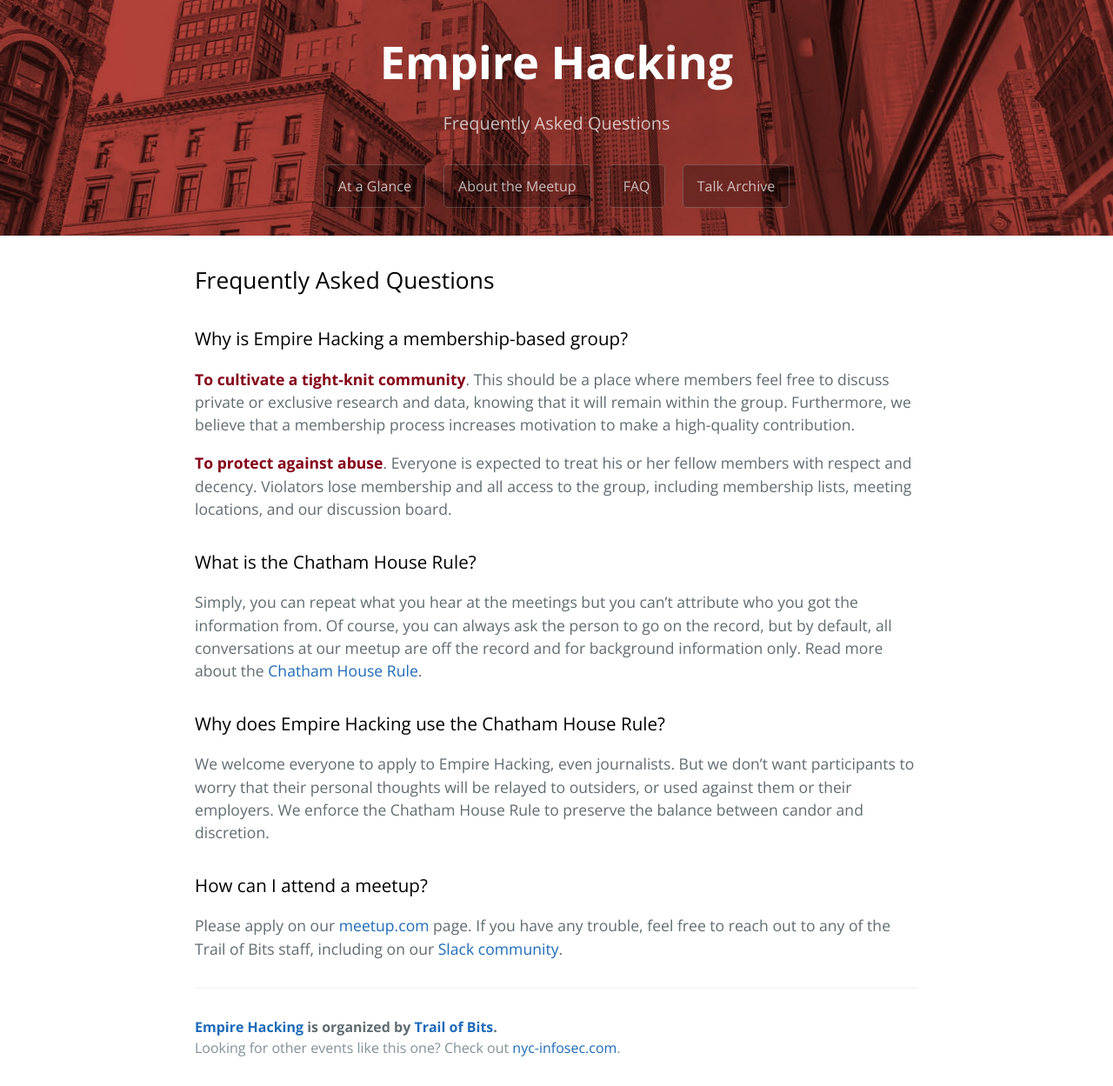
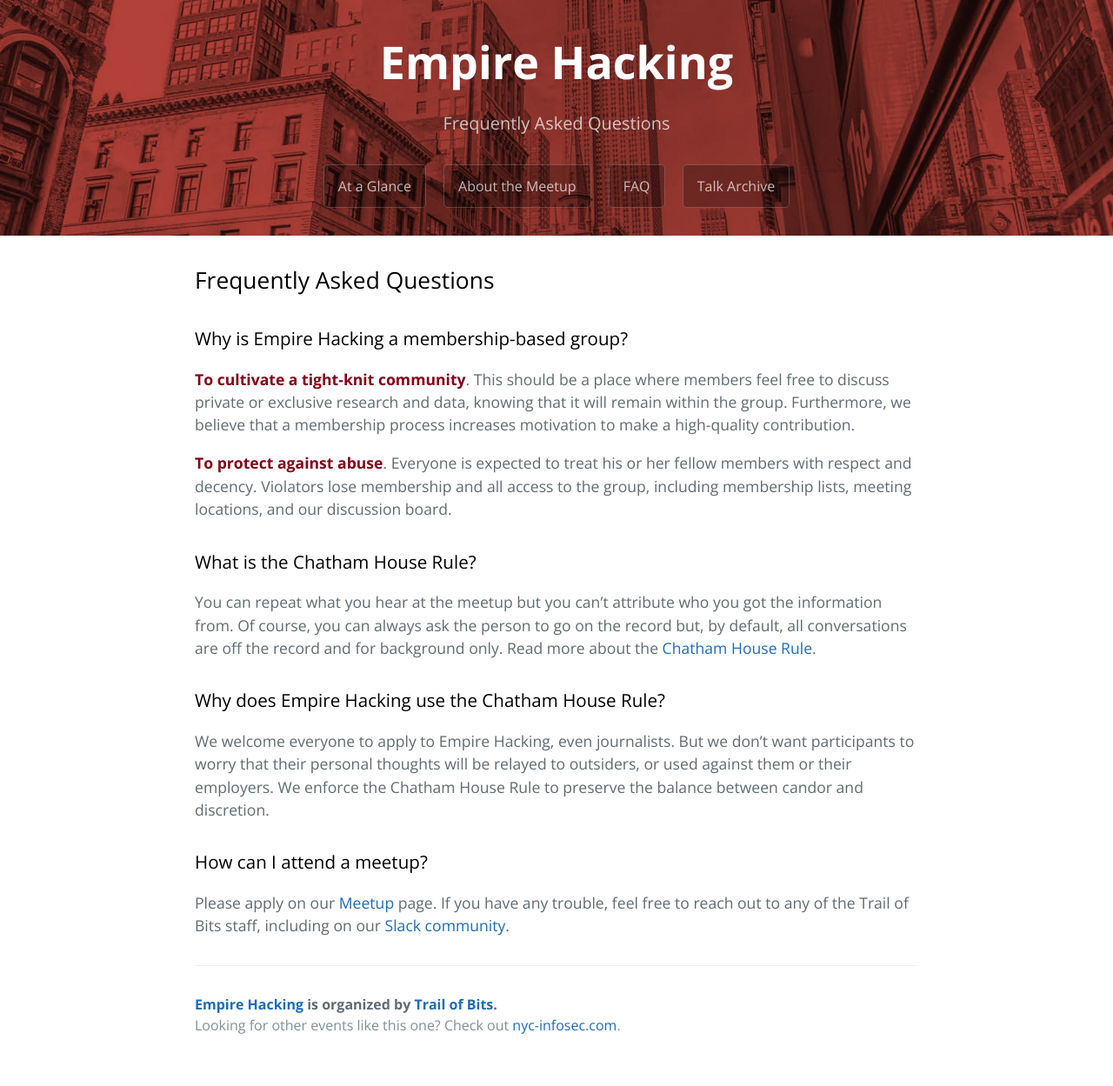
Before and after one commit to trailofbits/empirehacking.nyc, a Jekyll site: the page built from faq.md, in a window 1280 px wide. Shown: the whole page at 87% size. Built offline with Jekyll 4.4.1, drawn with Linux system fonts in a browser that asks for light colours; after the commit the page ends 1223 px from its top, so only the background shows below that.

Commit message:
more concise

```diff
--- a/faq.md
+++ b/faq.md
@@ -15,7 +15,7 @@ permalink: /faq/
 
 ### What is the Chatham House Rule?
 
-Simply, you can repeat what you hear at the meetings but you can't attribute who you got the information from. Of course, you can always ask the person to go on the record, but by default, all conversations at our meetup are off the record and for background information only. Read more about the [Chatham House Rule](https://www.chathamhouse.org/about/chatham-house-rule).
+You can repeat what you hear at the meetup but you can't attribute who you got the information from. Of course, you can always ask the person to go on the record but, by default, all conversations are off the record and for background only. Read more about the [Chatham House Rule](https://www.chathamhouse.org/about/chatham-house-rule).
 
 ### Why does Empire Hacking use the Chatham House Rule?
 
@@ -23,4 +23,4 @@ We welcome everyone to apply to Empire Hacking, even journalists. But we don’t
 
 ### How can I attend a meetup?
 
-Please apply on our [meetup.com](https://www.meetup.com/Empire-Hacking/) page. If you have any trouble, feel free to reach out to any of the Trail of Bits staff, including on our [Slack community](https://empireslacking.herokuapp.com/).
+Please apply on our [Meetup](https://www.meetup.com/Empire-Hacking/) page. If you have any trouble, feel free to reach out to any of the Trail of Bits staff, including on our [Slack community](https://empireslacking.herokuapp.com/).
```
